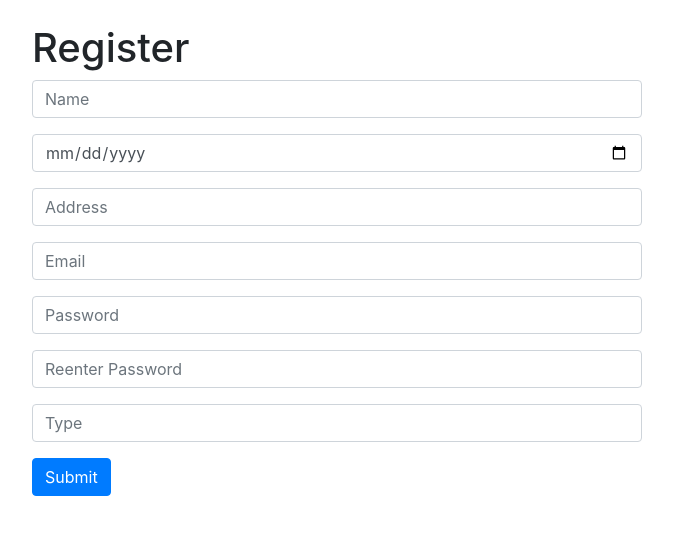
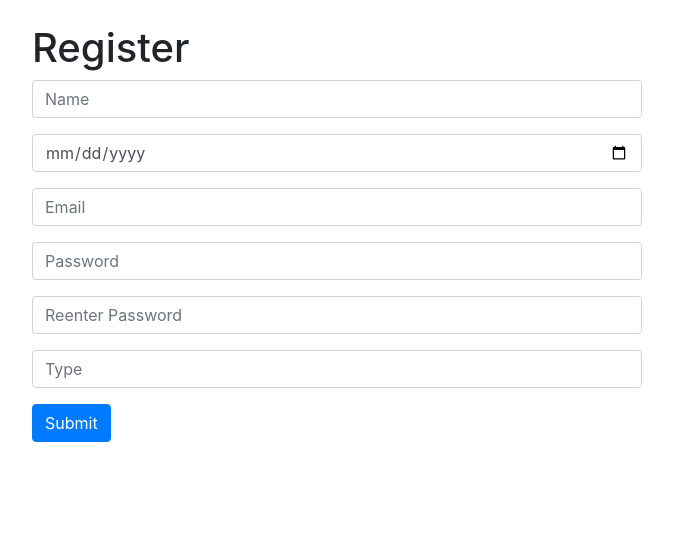
Before and after one commit to chloebeetschen/Gym-WebApp, a Flask app: page /register in a window 1280 px wide. Shown: the part 56-591 px from the top of the page, without its empty margins (303-976 px from the left). Run offline with Flask 2, Linux system fonts and the light colour scheme; some libraries are stand-ins or nearby versions.

Commit message:
Address removed

```diff
--- a/app/forms.py
+++ b/app/forms.py
@@ -76,7 +76,6 @@ class PaymentForm(FlaskForm):
 class RegisterForm(FlaskForm):
     Name        = StringField('Name', validators=[DataRequired(message="Please enter a name")], render_kw={"placeholder": "Name"})
     DateOfBirth = DateField('Date of birth', validators=[DataRequired(message="Please enter your date of birth"), validateAge], render_kw={"placeholder": "Date of Birth"})
-    Address     = StringField('Address', validators=[DataRequired(message="Please enter an address")], render_kw={"placeholder": "Address"})
     Email       = EmailField('Email', validators=[DataRequired(message="Please enter an email")], render_kw={"placeholder": "Email"})
     Password    = PasswordField('Password', validators=[DataRequired(message="Please enter a password"), Length(min=8, message="Password must be 8 characters or more")], render_kw={"placeholder": "Password"})
     ReenterPassword = PasswordField('Reenter Password', validators=[DataRequired(message="Please reenter your password"),
@@ -92,7 +91,6 @@ class LoginForm(FlaskForm):
 
 class SettingsForm(FlaskForm):
     Name          = StringField('Name', validators=[DataRequired(message="Please enter your name")], render_kw={"placeholder": "Name"})
-    Address       = StringField('Address', validators=[DataRequired(message="Please enter your address")], render_kw={"placeholder": "Address"})
     Password      = PasswordField('Old Password', validators=[DataRequired(message="Please enter your old password")], render_kw={"placeholder": "Password"})
     NewPassword   = PasswordField('New Password', validators=[DataRequired(message="Please enter a new password"), Length(min=8, message="Password must be 8 characters or more")], render_kw={"placeholder": "New Password"})
     NewPasswordx2 = PasswordField('Reenter New Password', validators=[DataRequired(message="Please re-enter your new password"), EqualTo('NewPassword', message="Passwords must match")], render_kw={"placeholder": "Reenter New Password"})
--- a/app/models.py
+++ b/app/models.py
@@ -99,7 +99,6 @@ class UserDetails(db.Model, UserMixin):
     id = db.Column(db.Integer, primary_key=True)  # userDetailId
     name = db.Column(db.String(150), nullable=False)
     dateOfBirth = db.Column(db.Date, nullable=False)
-    address = db.Column(db.String(150))
     isMember = db.Column(db.Boolean)
     membershipEnd = db.Column(db.DateTime)
     parentId = db.Column(db.Integer, db.ForeignKey('user_login.id'))
--- a/app/templates/register.html
+++ b/app/templates/register.html
@@ -17,8 +17,6 @@
       {{ error }}
     </div>
     {% endfor %}
-
-    <p>{{ form.Address(class_='form-control') }}</p>
     <p>{{ form.Email(class_='form-control') }}</p>
     <p>{{ form.Password(class_='form-control') }}</p>
     <p>{{ form.ReenterPassword(class_='form-control') }}</p>
--- a/app/templates/settings.html
+++ b/app/templates/settings.html
@@ -8,7 +8,6 @@
         <form action="" method="post">
             {{ form.hidden_tag() }}
             <p>{{ form.Name(class_='form-control') }}</p>
-            <p>{{ form.Address(value=user.address, class_='form-control') }}</p>
             <p>{{ form.Password(class_='form-control') }}</p>
             <p>{{ form.NewPassword(class_='form-control') }}</p>
             <p>{{ form.NewPasswordx2(class_='form-control') }}</p>
--- a/app/views.py
+++ b/app/views.py
@@ -603,7 +603,6 @@ def register():
         # Get data from the form
         Name    = form.Name.data
         dob     = form.DateOfBirth.data
-        Address = form.Address.data
         Email   = form.Email.data
 
 
@@ -617,7 +616,6 @@ def register():
 
         newUserDetails = models.UserDetails(name=Name,
                                             dateOfBirth=dob,
-                                            address=Address,
                                             loginDetails=newUser.id,
                                             isMember = False,
                                             membershipEnd=datetime.now())
@@ -650,7 +648,6 @@ def settings():
         cUserDetails = models.UserDetails.query.get(current_user.id)
 
         cUserDetails.name    = form.Name.data
-        cUserDetails.address = form.Address.data
         cUserLogin.password  = bcrypt.generate_password_hash(form.NewPassword.data)
 
         db.session.commit()
--- a/unit_testing.py
+++ b/unit_testing.py
@@ -91,7 +91,6 @@ class TestCase(unittest.TestCase):
         data = {
             'Name' : 'Michael Scott',
             'DateOfBirth' : '1/10/1999',
-            'Address' : '7 Uni Road',
             'Email' : ' michael.scott@gmail.com',
             'Password' : '12345678',
             'ReenterPassword' : '12345678'
```
